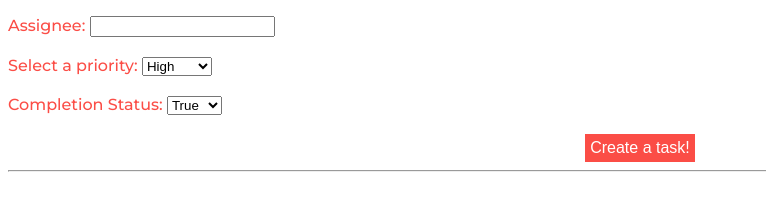
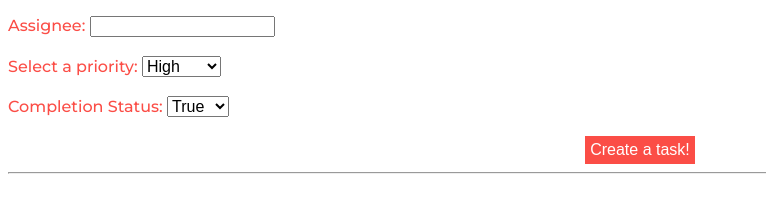
Before and after one commit to rtanner0150/To-Do-List-REST, a website: page public/index.html in a window 1280 px wide. Shown: the part 297-511 px from the top of the page, 0-766 px from the left. Drawn offline with nearby package versions, Linux system fonts and the light colour scheme; a web font is replaced by a local one.

Commit message:
CSS added past Bug Fix

```diff
--- a/public/CSS/index.css
+++ b/public/CSS/index.css
@@ -46,8 +46,12 @@ li{
     font-family: 'Montserrat', sans-serif;
 }
 
-.updateItem{
+.createItem{
     font-family: 'Montserrat', sans-serif;
     color: #fb4d46;
     padding: 40px 0 40px 0;
+    font-size: 16px;
 }
+select{
+    font-size: 16px;
+}
--- a/public/index.html
+++ b/public/index.html
@@ -44,7 +44,7 @@
 
             </div>
             <div class="col-md-offset-1 col-md-11">
-                <div class="updateItem">
+                <div class="createItem">
                     <hr>
 
                         <br>
```
Also changed, not shown: public/todo.js (line endings or trailing spaces).
